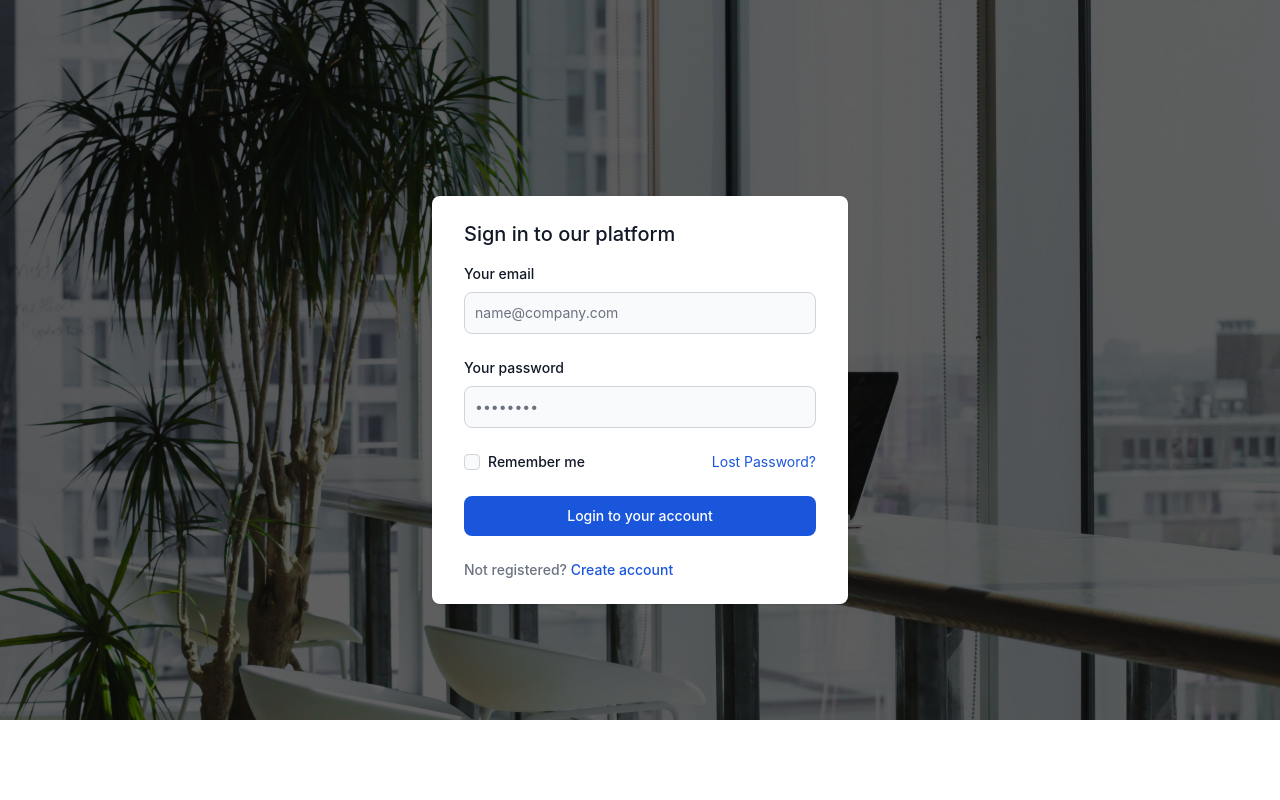
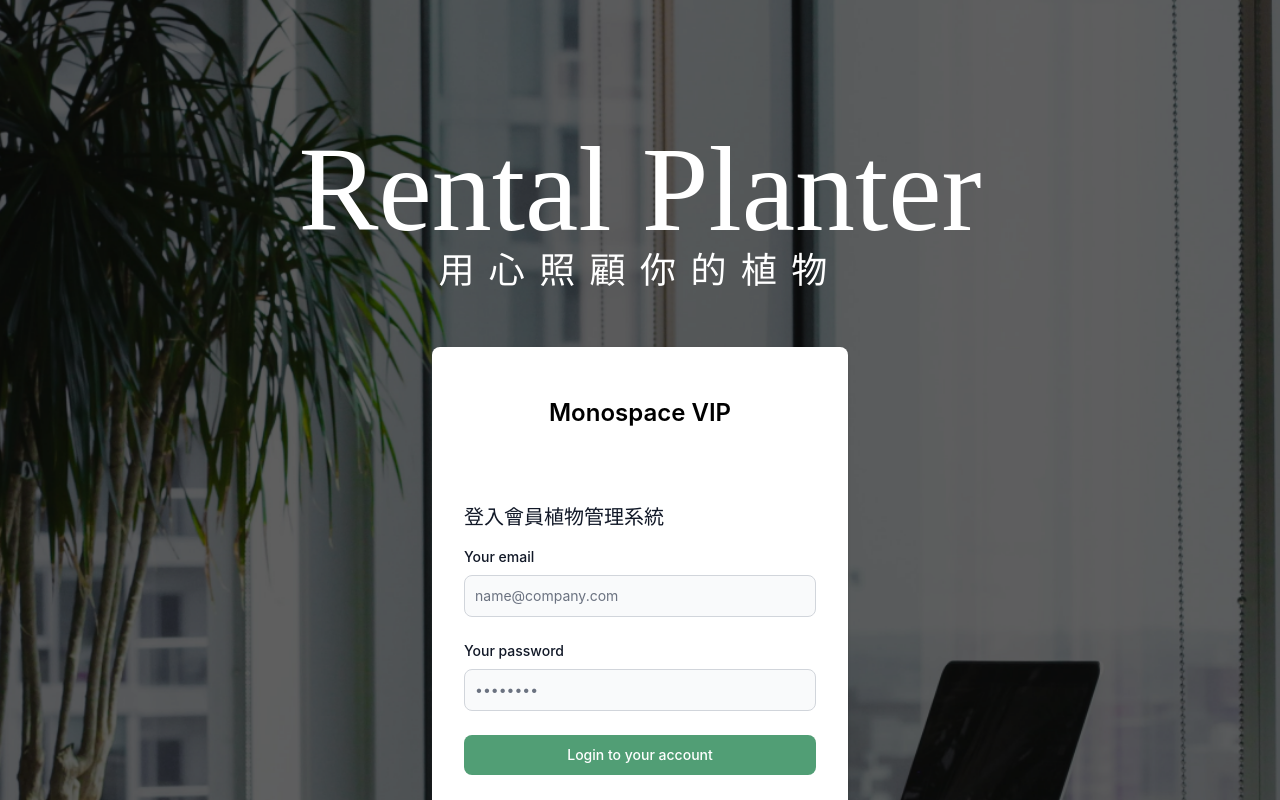
Before and after one commit to YOU-SYUAN/rental-planter, a React (Create React App) app: page /login in a window 1280 px wide. Shown: the top 800 px of the page. Built offline with nearby package versions, Linux system fonts and the light colour scheme.

Commit message:
Add break point on Login page, some problems remain unsovled.

```diff
--- a/src/pages/Login.js
+++ b/src/pages/Login.js
@@ -6,8 +6,19 @@ function App() {
   return (
     <div className="App">
       {/* style={{ backgroundImage: `url(${Background})` }} */}
-      <div>
-        <img src={require("../assets/homeIMG.png")} class="bg-cover"></img>
+      <div class="relative">
+        <img
+          src={require("../assets/homeIMG.png")}
+          class="object-cover h-[1280px] absolute"
+        />
+        <div class="top-[100px] w-full fixed h-[93px]"></div>
+        <p class="mt-[99.5px] w-full text-center fixed text-[44px] text-white font-['Nova_Flat'] md:text-[64px] md:mt-[188px] lg:text-[120px] lg:mt-[100px]">
+          Rental Planter
+        </p>
+        <p class="mt-[176.5px] text-center fixed text-[16px] w-full text-white tracking-[.40em] md:text-[20px] md:mt-[309px] lg:text-[36px] lg:mt-[243px]">
+          用心照顧你的植物
+        </p>
+
         <div
           id="authentication-modal"
           tabindex="-1"
@@ -16,7 +27,9 @@ function App() {
           role="dialog"
         >
           <div class="relative p-4 w-full max-w-md h-full md:h-auto">
-            <div class="relative bg-white rounded-lg shadow dark:bg-gray-700">
+            <div class="relative bg-white rounded-lg mt-[240px] md:mt=[400px] lg:mt-[393px] shadow dark:bg-gray-700 py-12">
+              <p class="text-[24px] text-center font-semibold">Monospace VIP</p>
+              <div class="relative mt-[48px]">
                 {/* <button
                 type="button"
                 class="absolute top-3 right-2.5 text-gray-400 bg-transparent hover:bg-gray-200 hover:text-gray-900 rounded-lg text-sm p-1.5 ml-auto inline-flex items-center dark:hover:bg-gray-800 dark:hover:text-white"
@@ -39,7 +52,7 @@ function App() {
               </button> */}
                 <div class="py-6 px-6 lg:px-8">
                   <h3 class="mb-4 text-xl font-medium text-gray-900 dark:text-white">
-                  Sign in to our platform
+                    登入會員植物管理系統
                   </h3>
                   <form class="space-y-6" action="#">
                     <div>
@@ -74,7 +87,7 @@ function App() {
                         required=""
                       />
                     </div>
-                  <div class="flex justify-between">
+                    {/* <div class="flex justify-between">
                     <div class="flex items-start">
                       <div class="flex items-center h-5">
                         <input
@@ -98,14 +111,14 @@ function App() {
                     >
                       Lost Password?
                     </a>
-                  </div>
+                  </div> */}
                     <button
                       type="submit"
-                    class="w-full text-white bg-blue-700 hover:bg-blue-800 focus:ring-4 focus:outline-none focus:ring-blue-300 font-medium rounded-lg text-sm px-5 py-2.5 text-center dark:bg-blue-600 dark:hover:bg-blue-700 dark:focus:ring-blue-800"
+                      class="w-full text-white bg-[#519E75] hover:bg-blue-800 focus:ring-4 focus:outline-none focus:ring-blue-300 font-medium rounded-lg text-sm px-5 py-2.5 text-center dark:bg-blue-600 dark:hover:bg-blue-700 dark:focus:ring-blue-800"
                     >
                       Login to your account
                     </button>
-                  <div class="text-sm font-medium text-gray-500 dark:text-gray-300">
+                    {/* <div class="text-sm font-medium text-gray-500 dark:text-gray-300">
                     Not registered?{" "}
                     <a
                       href="#"
@@ -113,8 +126,9 @@ function App() {
                     >
                       Create account
                     </a>
+                  </div> */}
+                  </form>
                 </div>
-                </form>
               </div>
             </div>
           </div>
```
Lines whose indentation alone changed are shown as unchanged.
